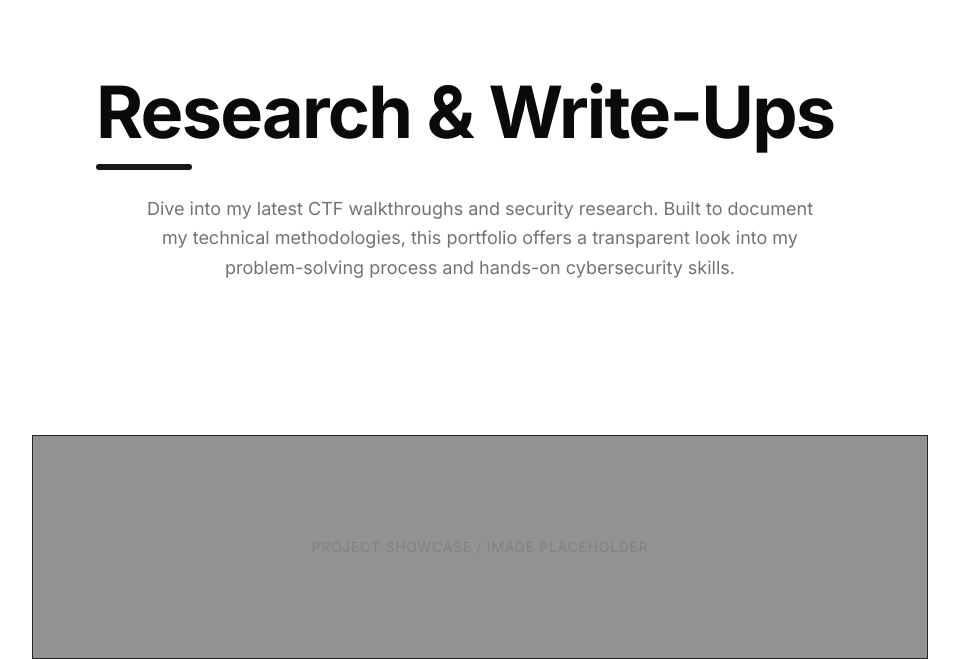
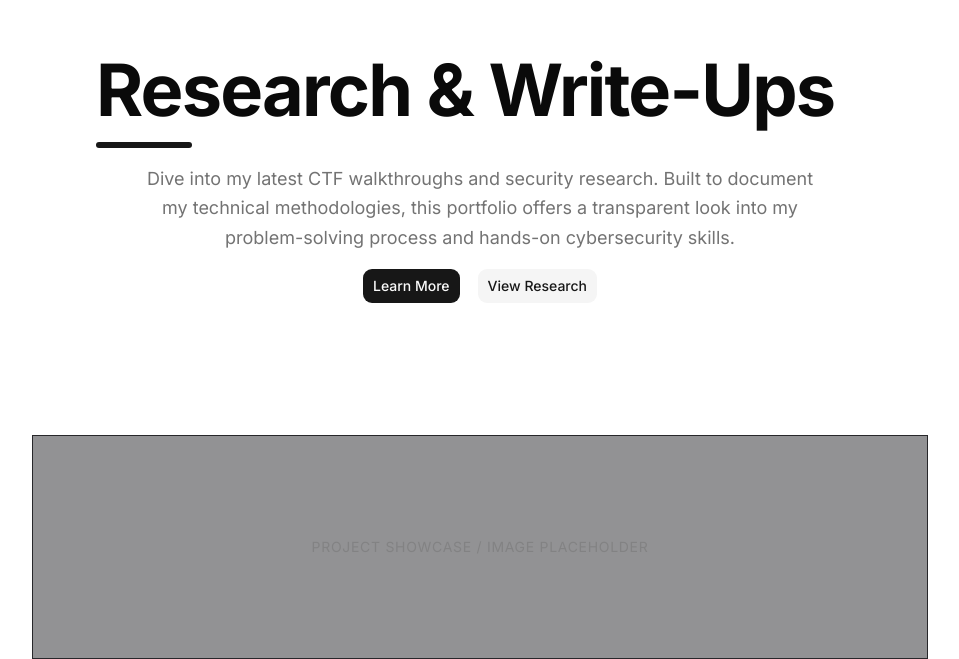
Before and after one commit to KieranPritchard/CTF-Portfolio, a Next.js app: page / in a window 1280 px wide. Shown: the part 141-800 px from the top of the page, without its empty margins (160-1119 px from the left). Built offline with nearby package versions, Linux system fonts and the light colour scheme.

Commit message:
added buttons

```diff
--- a/components/home/Welcome.tsx
+++ b/components/home/Welcome.tsx
@@ -1,3 +1,5 @@
+import LinkButton from "../main-components/Button";
+
 function Welcome() {
     return (
         <section className="flex flex-col min-h-screen px-6 sm:px-12 md:px-16 lg:px-24 w-full bg-background text-foreground pt-16">
@@ -16,7 +18,7 @@ function Welcome() {
                         <div className="h-1.5 w-24 bg-primary mt-4 rounded-full" />
 
                         {/* Centered Paragraph: text-center handles text, mx-auto centers the container block */}
-                        <p className="text-muted-foreground text-center text-base sm:text-md md:text-lg max-w-xl lg:max-w-2xl leading-relaxed mt-6 mx-auto">
+                        <p className="text-muted-foreground text-center text-base sm:text-md md:text-lg max-w-xl lg:max-w-2xl leading-relaxed mt-4 mx-auto">
                             Dive into my latest CTF walkthroughs and security research. Built to document my
                             technical methodologies, this portfolio offers a transparent look into my
                             problem-solving process and hands-on cybersecurity skills.
@@ -24,8 +26,9 @@ function Welcome() {
                     </header>
 
                     {/* Call to Action Buttons */}
-                    <div className="flex items-center justify-center gap-4">
-                        {/* Buttons go here */}
+                    <div className="flex items-center justify-center gap-4 mt-4">
+                        <LinkButton link="" text="Learn More" size="lg"/>
+                        <LinkButton link="" text="View Research" size="lg" variant={"secondary"}/>
                     </div>
                 </div>
 
```
